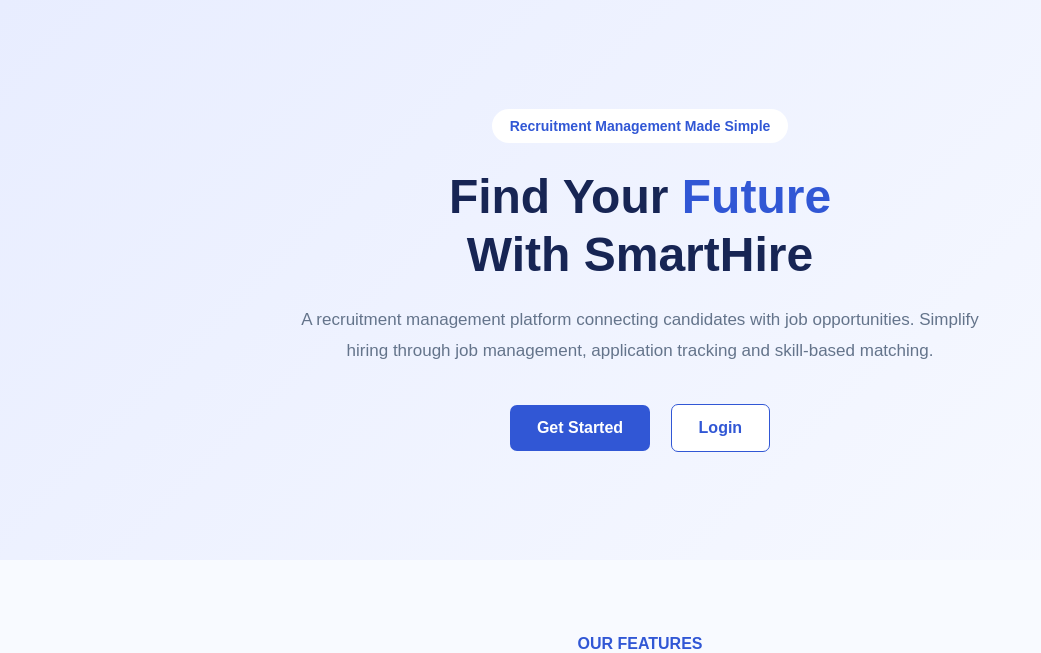
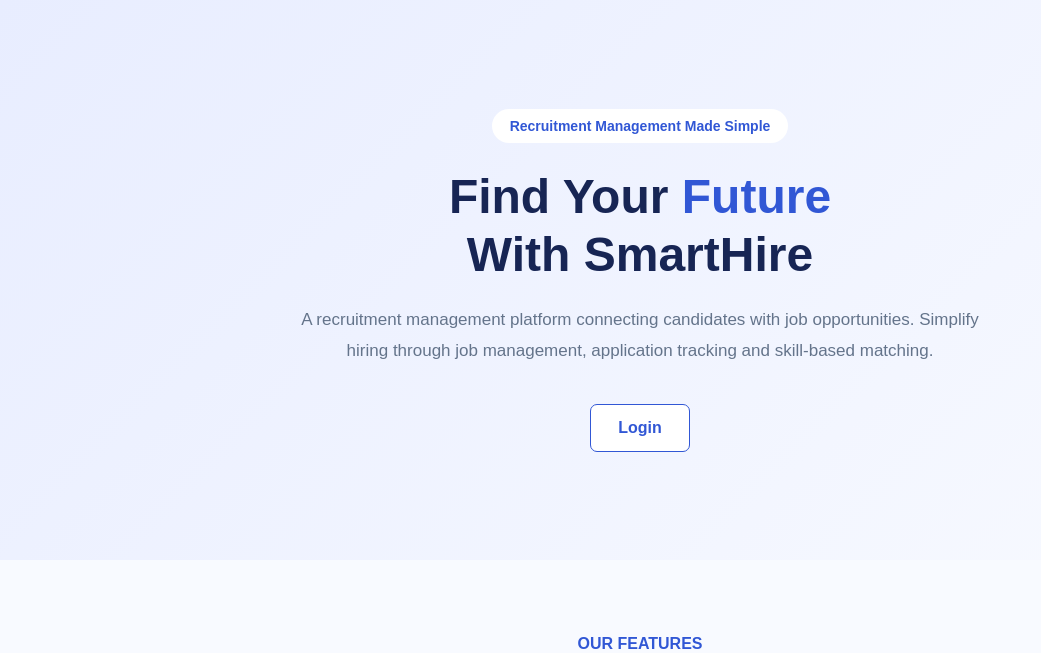
Before and after one commit to YelleniDeepika/SmartHire, a Django app: page / in a window 1280 px wide. Shown: the part 72-725 px from the top of the page, without its empty margins (0-1041 px from the left). Run offline with Django 5.2, Linux system fonts and the light colour scheme.

Commit message:
Added project screenshot

```diff
--- a/accounts/templates/accounts/home.html
+++ b/accounts/templates/accounts/home.html
@@ -315,8 +315,6 @@
             management, application tracking and skill-based matching.
         </p>
 
-        <a href="{% url 'register' %}" class="btn primary">
-            Get Started
         </a>
 
         <a href="{% url 'login' %}" class="btn secondary">
```
Also changed, not shown: README.md, static/images/banner.jpg (added).
